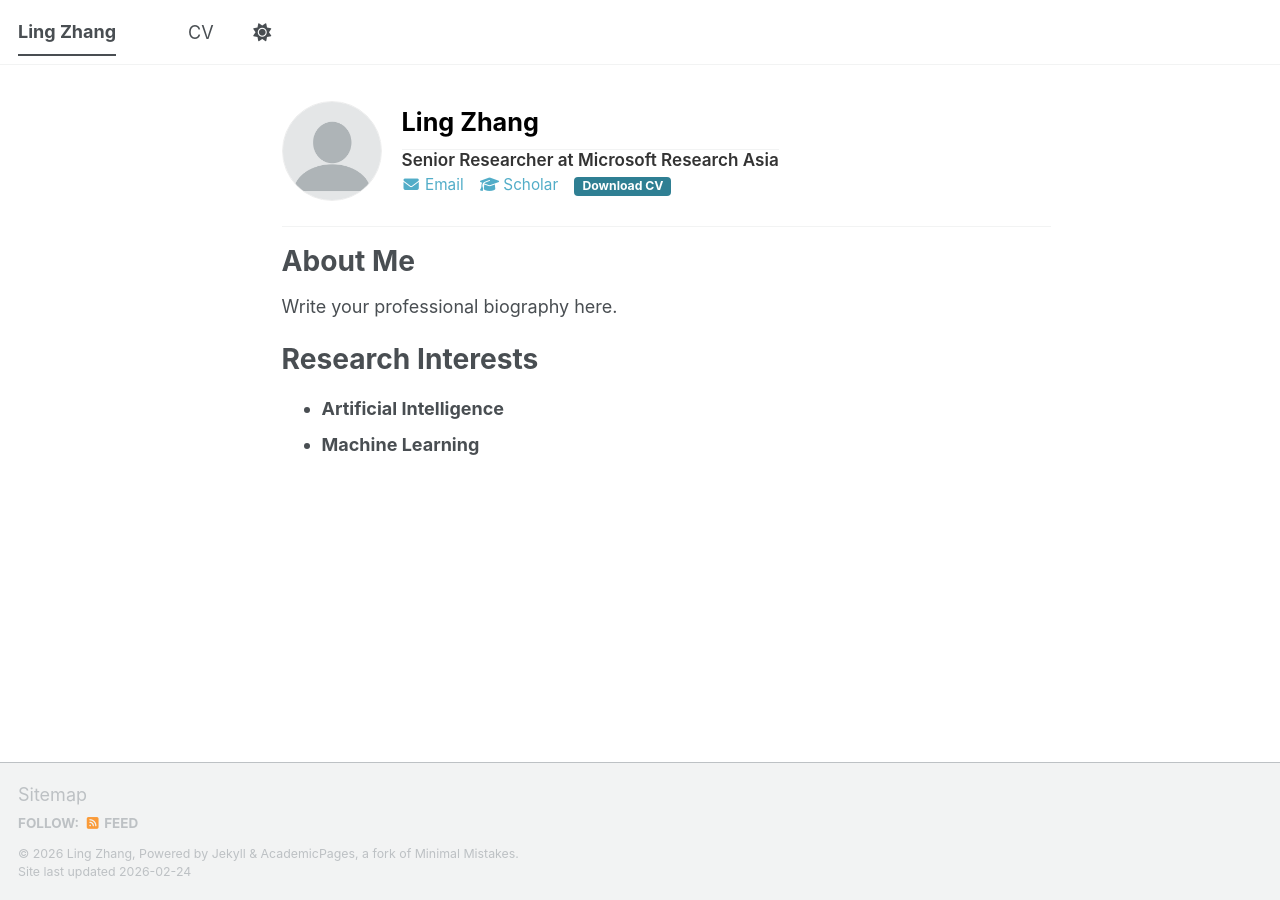
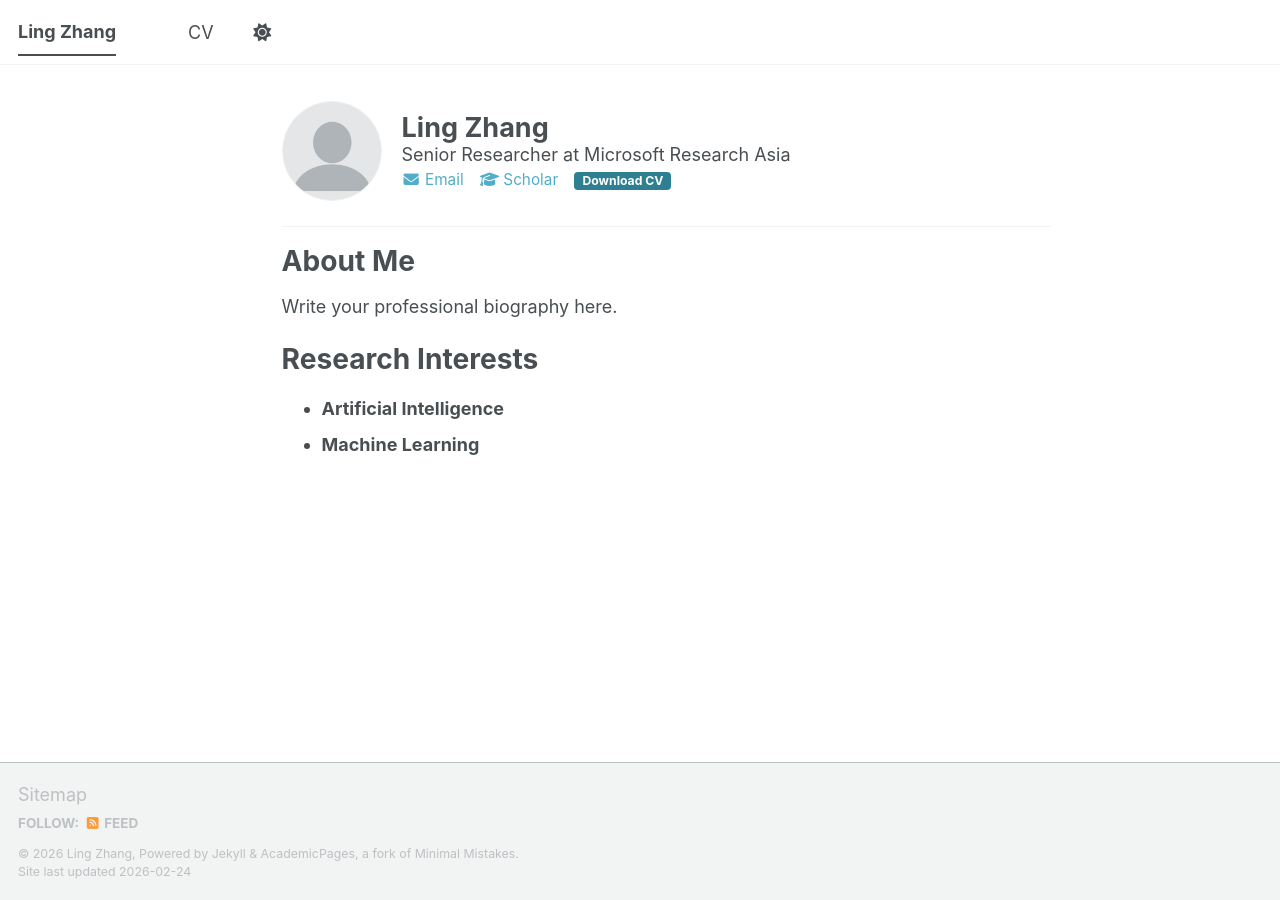
Before and after one commit to sweet-tea-olive/zhangling, a Jekyll site: the page built from _pages/about.md, in a window 1280 px wide. Built offline with Jekyll 4.4.1, drawn with Linux system fonts in a browser that asks for light colours; a script bundle is joined from its source files by our own code; library files that are not in the unit come from our copies.

Commit message:
Update about.md

```diff
--- a/_pages/about.md
+++ b/_pages/about.md
@@ -58,13 +58,19 @@ classes: wide
   }
 </style>
 
-<div class="profile-container">
+<div style="display: flex; align-items: center; margin-bottom: 25px;">
+  <!-- Profile Photo (100px) -->
   <img src="/images/profile.png" style="width: 100px; height: 100px; border-radius: 50%; margin-right: 20px; object-fit: cover; border: 1px solid #eee;">
 
-  <div class="profile-text">
-    <h2 class="profile-name">Ling Zhang</h2>
+  <!-- Text Container (Matched to 100px height) -->
+  <div style="display: flex; flex-direction: column; justify-content: center; height: 100px; line-height: 1.2;">
 
-    <div class="profile-title">
+    <!-- Name (Using your requested style, set to font-weight: normal) -->
+    <h2 class="adaptive-text" style="margin: 0; padding: 0; border: none; font-size: 1.5em; font-weight: bold;">
+      Ling Zhang
+    </h2>
+
+    <div class="profile-desc" style="font-size: 1.0em; font-weight: normal;">
       Senior Researcher at Microsoft Research Asia
     </div>
 
```
